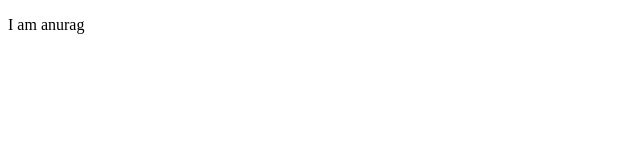
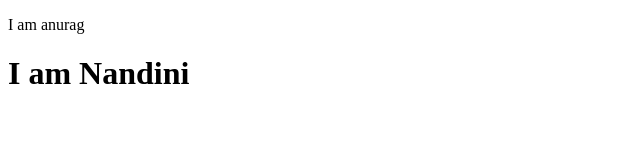
Before and after one commit to AnubhavRai2305/learning-git-with-team, a plain HTML site: page index.html in a window 1280 px wide. Shown: the whole page, without its empty margins (0-640 px from the left). Drawn offline with Linux system fonts and the light colour scheme.

Commit message:
Nandini name added

```diff
--- a/index.html
+++ b/index.html
@@ -7,5 +7,6 @@
 </head>
 <body>
     <p>I am anurag</p>
+    <h1>I am Nandini</h1>
 </body>
 </html>
```
